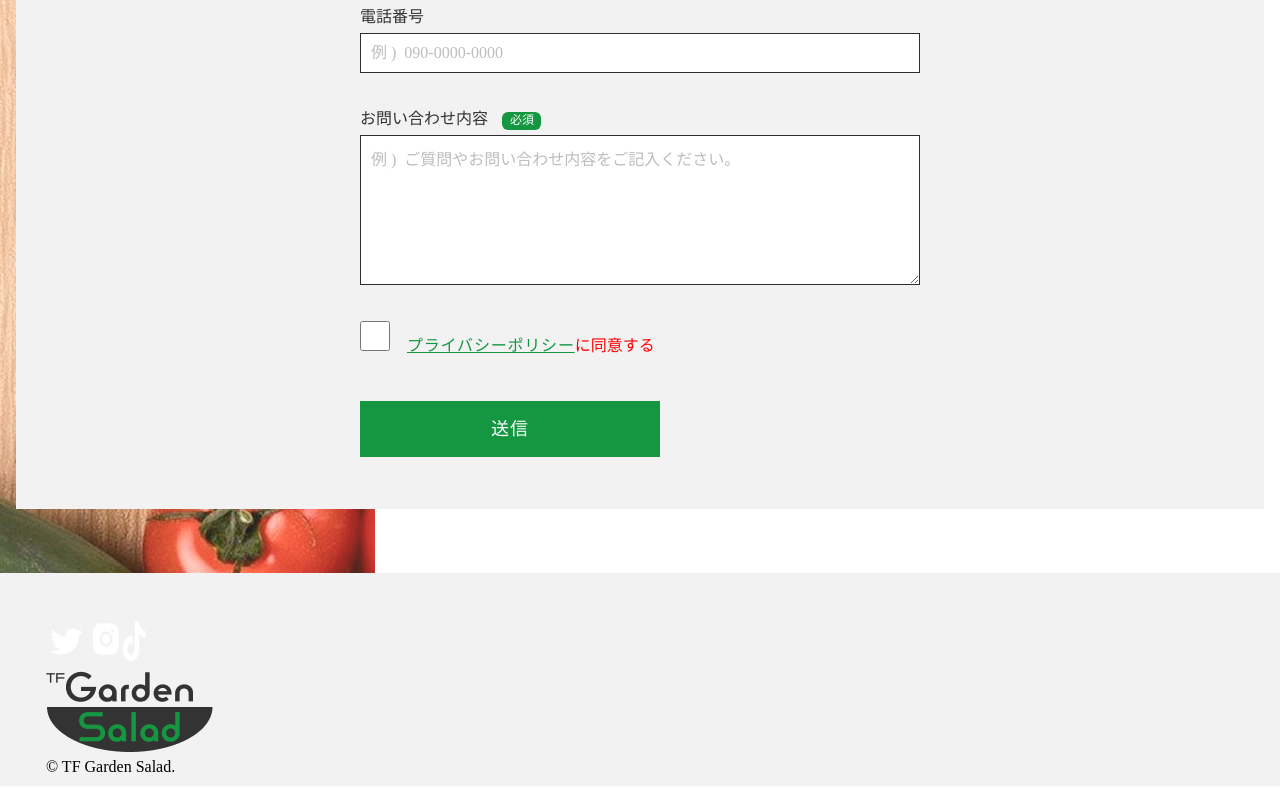
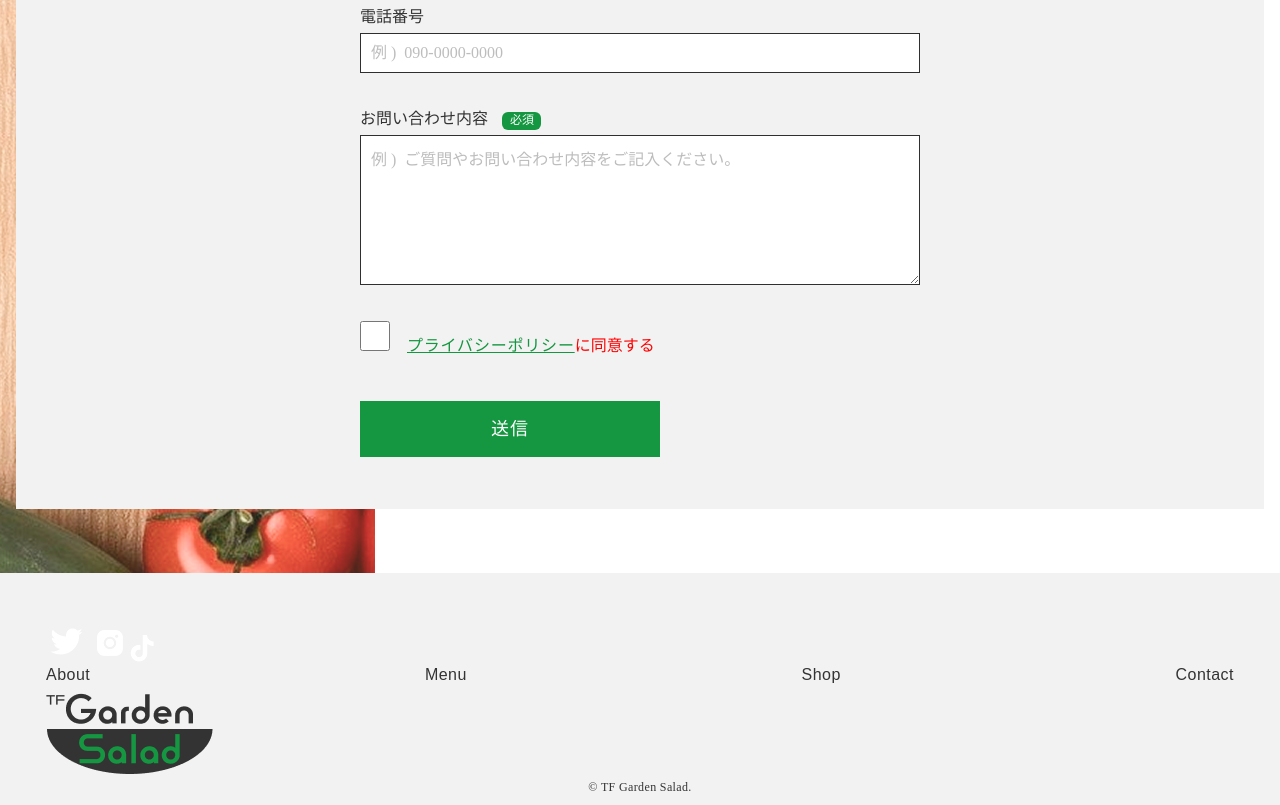
Before and after one commit to summer3018/Garden-Salad, a plain HTML site: page index.html in a window 1280 px wide. Shown: the part 8143-8948 px from the top of the page. Drawn offline with Linux system fonts and the light colour scheme; some packages are replaced by stand-ins of ours; a web font is replaced by a local one.

Commit message:
Auto commit

```diff
--- a/index.html
+++ b/index.html
@@ -322,10 +322,10 @@
             </div>
             <div class="footer-nav__wapper">
                 <ul class="footer-nav">
-                    <li class="footer-nav-text"><a href=""></a></li>
-                    <li class="footer-nav-text"><a href=""></a></li>
-                    <li class="footer-nav-text"><a href=""></a></li>
-                    <li class="footer-nav-text"><a href=""></a></li>
+                    <li class="footer-nav-text">About<a href=""></a></li>
+                    <li class="footer-nav-text">Menu<a href=""></a></li>
+                    <li class="footer-nav-text">Shop<a href=""></a></li>
+                    <li class="footer-nav-text">Contact<a href=""></a></li>
                 </ul>
             </div>
             <div class="footer-logo">
--- a/sass/style.scss
+++ b/sass/style.scss
@@ -1164,6 +1164,38 @@ input[type="checkbox"] {
 .footer__inner{
     padding: 48px 46px 10px;
 }
+.sns-icons__wrpper{
+
+}
 .sns-icons{
+    // display: flex;
+    fill: #2F2F2F;
+}
+.footer-nav__wapper{
+
+}
+.footer-nav{
     display: flex;
+    justify-content: space-between;
+    color: #333;
+    font-family: $font-reross;
+    font-size: 16px;
+    font-weight: 400;
+    letter-spacing: 0.48px;
 }
+.footer-nav-text{
+
+}
+.footer-logo{
+    img{
+
+    }
+
+}
+.footer-text{
+    color: #333;
+    text-align: center;
+    font-size: 12px;
+    font-weight: 400;
+    letter-spacing: 0.36px;
+}
```
Also changed, not shown: css/style.css, sass/style.css, sass/style.min.css, 3 other files.
